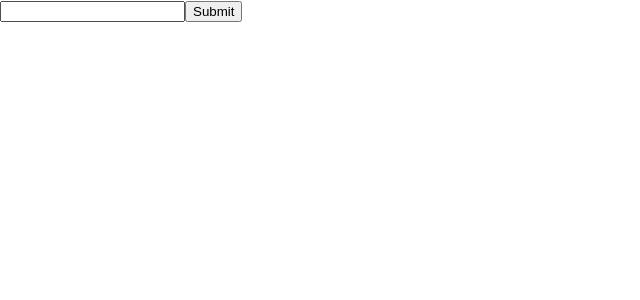
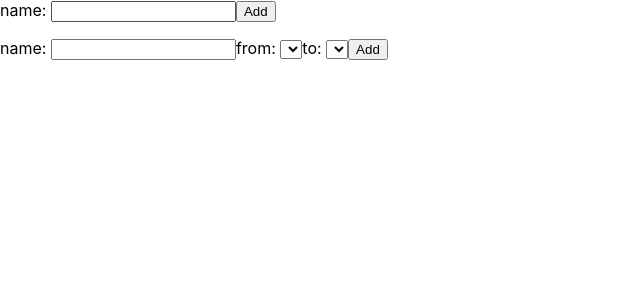
Before and after one commit to EH127/mission, a React (Create React App) app: page / in a window 1280 px wide. Shown: the top 300 px of the page, without its empty margins (0-640 px from the left). Built offline with nearby package versions, Linux system fonts and the light colour scheme; the HTML template or start-up script is replaced by a standard one.

Commit message:
add a form for Transitions

```diff
--- a/src/App.tsx
+++ b/src/App.tsx
@@ -1,11 +1,13 @@
 import {useState} from "react"
 import ITask from "./components/interfaces/ITask"
 import Status from "./components/Status"
+import Transition from "./components/Transition"
 const App = () => {
   const [tasks, setTasks] = useState<ITask[]>([])
   return (
     <>
       <Status tasks={tasks} setTasks={setTasks}/>
+      <Transition tasks={tasks} setTasks={setTasks}/>
     </>
   )
 }
--- a/src/components/AddTask.tsx
+++ b/src/components/AddTask.tsx
@@ -17,13 +17,14 @@ const AddTask = (props: ITaskProps) => {
   return (
     <form onSubmit={addTask}>
       <label>
+        <span>name: </span>
         <input
           type="text"
           name="name"
           onChange={(text) => setTaskName(text.target.value)}
         />
       </label>
-      <input type="submit" value="Submit" />
+      <input type="submit" value="Add" />
     </form>
   );
 };
--- a/src/components/ShowAllTasks.tsx
+++ b/src/components/ShowAllTasks.tsx
@@ -10,10 +10,10 @@ const ShowAllTasks = (props: ITaskProps) => {
 
     var newTasks = tasks;
     newTasks.map((task) => {
-      return (task.label = task.label.filter((label) => label !== "init"));
+      return (task.label = task.label.filter((label) => label !== "INIT"));
     });
 
-    newTasks[index].label = [...newTasks[index].label, "init"];
+    newTasks[index].label = [...newTasks[index].label, "INIT"];
     setTasks(newTasks);
   };
 
@@ -29,7 +29,10 @@ const ShowAllTasks = (props: ITaskProps) => {
               checked={selectedValue === index}
               onChange={(e) => handleChange(e, index)}
             />
-            {task.name} [{task.label.toString()}]
+            {task.name}{" "}
+            {task.label.map((label, index) => {
+              return <span key={index}>[{label}]</span>;
+            })}
           </li>
         );
       })}
--- /dev/null
+++ b/src/components/Transition.tsx
@@ -0,0 +1,39 @@
+import ITaskProps from "./interfaces/ITaskProps";
+const Transition = (props: ITaskProps) => {
+  const { setTasks, tasks } = props;
+  return (
+    <form>
+      <label>
+        <span>name: </span>
+        <input
+          type="text"
+          name="name"
+          //onChange={(text) => setTaskName(text.target.value)}
+        />
+      </label>
+      <label htmlFor="select">from: </label>
+      <select name="select" id="select">
+        {tasks.map((task, i) => {
+          return (
+            <option value={task.name} key={i}>
+              {task.name}
+            </option>
+          );
+        })}
+      </select>
+      <span>to: </span>
+      <select name="select" id="select">
+        {tasks.map((task, i) => {
+          return (
+            <option value={task.name} key={i}>
+              {task.name}
+            </option>
+          );
+        })}
+      </select>
+      <input type="submit" value="Add" />
+    </form>
+  );
+};
+
+export default Transition;
```
